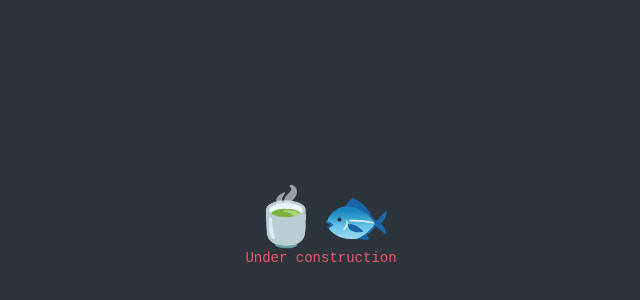
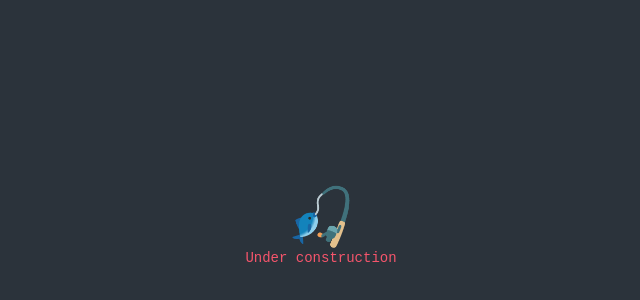
Before and after one commit to tfishco/tambo.dev.github.io, a plain HTML site: page index.html in a window 1280 px wide. Shown: the part 44-344 px from the top of the page, without its empty margins (319-959 px from the left). Drawn offline with Linux system fonts and the light colour scheme.

Commit message:
Update index.html

```diff
--- a/index.html
+++ b/index.html
@@ -5,7 +5,7 @@
   </head>
   <body>
     <div class="content">
-      <div class="tea-fish">🍵🐟</div>
+      <div class="tea-fish">🎣</div>
       <div class="message">Under construction</div>
     </div>
   </body>
```
